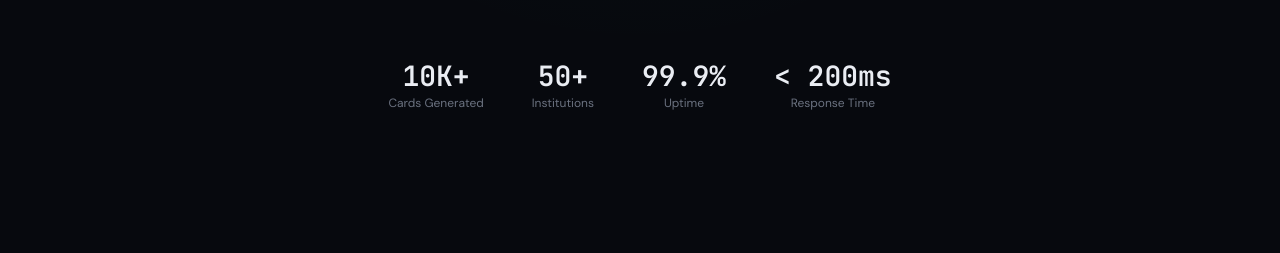
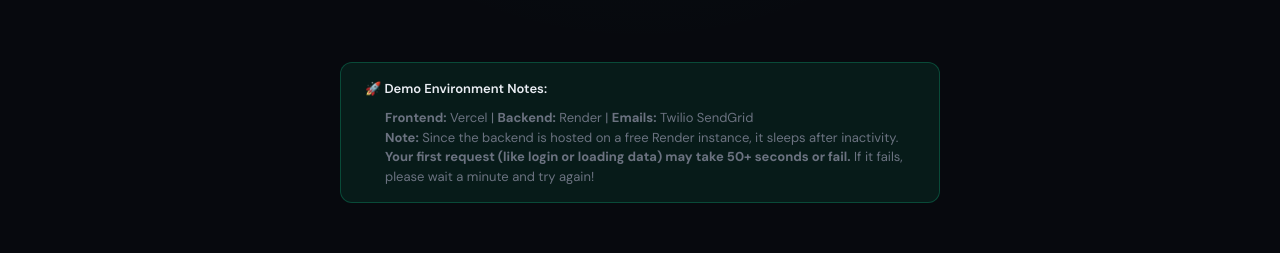
Before and after one commit to jayjoshi2512/CampuSync, a React (Vite) app in the folder frontend/: page / in a window 1280 px wide. Shown: the part 546-799 px from the top of the page. Built offline with nearby package versions, Linux system fonts and the light colour scheme; no server answers; a web font is replaced by a local one.

Commit message:
feat: remove stats section and add demo environment notes in LandingHero component

```diff
--- a/frontend/src/components/layout/LandingSections.tsx
+++ b/frontend/src/components/layout/LandingSections.tsx
@@ -53,13 +53,6 @@
     desc: "Each card has a unique shareable link with OG meta tags and a beautiful public page.",
     color: "#F87171",
   },
-];
-
-export const stats = [
-  { value: "10K+", label: "Cards Generated" },
-  { value: "50+", label: "Institutions" },
-  { value: "99.9%", label: "Uptime" },
-  { value: "< 200ms", label: "Response Time" },
 ];
 
 export function LandingNavbar({ isCompactLayout }: { isCompactLayout: boolean }) {
@@ -266,29 +259,31 @@
         style={{
           display: "flex",
           justifyContent: "center",
-          gap: 48,
           marginTop: 64,
-          flexWrap: "wrap",
+          paddingInline: 16,
         }}
       >
-        {stats.map((s) => (
-          <div key={s.label}>
-            <p
-              style={{
-                fontSize: 28,
-                fontWeight: 800,
-                color: "var(--color-text-primary)",
-                fontFamily: "var(--font-mono)",
-                lineHeight: 1,
-              }}
-            >
-              {s.value}
-            </p>
-            <p style={{ fontSize: 12, color: "var(--color-text-muted)", marginTop: 4 }}>
-              {s.label}
-            </p>
-          </div>
-        ))}
+        <div
+          style={{
+            background: "color-mix(in srgb, var(--color-brand) 10%, transparent)",
+            border: "1px solid color-mix(in srgb, var(--color-brand) 30%, transparent)",
+            borderRadius: 12,
+            padding: "16px 24px",
+            maxWidth: 600,
+            textAlign: "left",
+            display: "flex",
+            flexDirection: "column",
+            gap: 8,
+          }}
+        >
+          <p style={{ margin: 0, fontSize: 13, color: "var(--color-text-primary)", fontWeight: 600 }}>
+            🚀 Demo Environment Notes:
+          </p>
+          <ul style={{ margin: 0, paddingLeft: 20, fontSize: 13, color: "var(--color-text-muted)", lineHeight: 1.5 }}>
+            <li><strong>Frontend:</strong> Vercel | <strong>Backend:</strong> Render | <strong>Emails:</strong> Twilio SendGrid</li>
+            <li><strong>Note:</strong> Since the backend is hosted on a free Render instance, it sleeps after inactivity. <strong>Your first request (like login or loading data) may take 50+ seconds or fail.</strong> If it fails, please wait a minute and try again!</li>
+          </ul>
+        </div>
       </motion.div>
     </section>
   );
```
